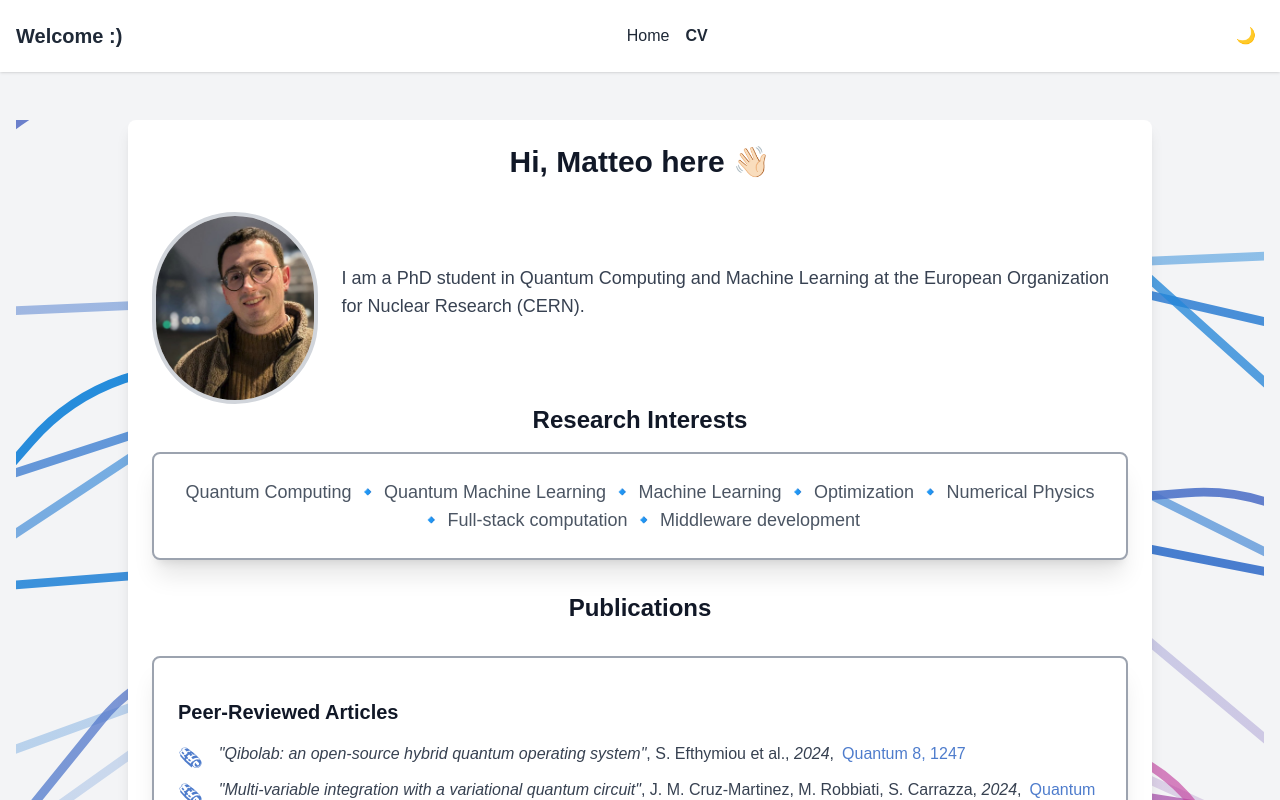
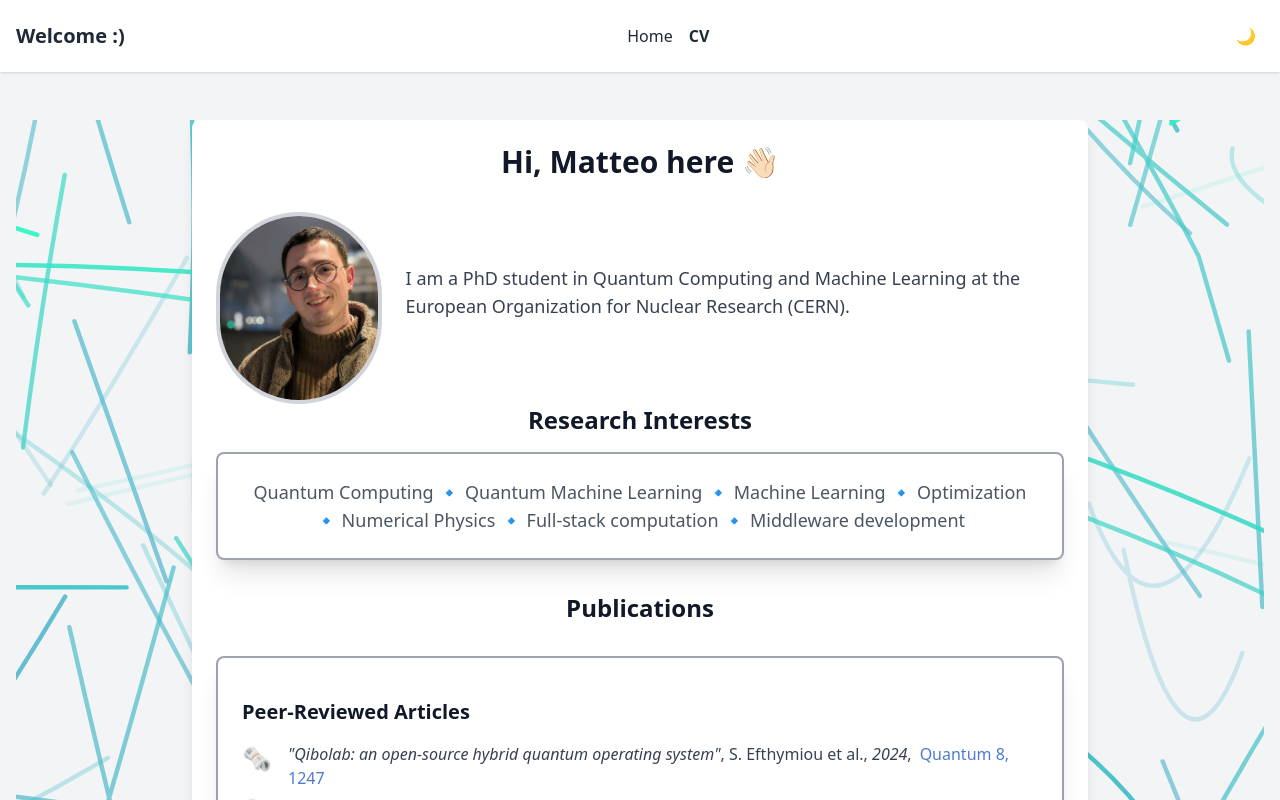
Before and after one commit to MatteoRobbiati/lorefais, a Next.js app: page / in a window 1280 px wide. Shown: the top 800 px of the page. Built offline with nearby package versions, Linux system fonts and the light colour scheme.

Commit message:
some fixes to bg and sizes

```diff
--- a/pages/index.js
+++ b/pages/index.js
@@ -4,7 +4,7 @@
     return (
       <div className="min-h-screen bg-cover bg-center bg-no-repeat dark:bg-gray-900" style={{ backgroundImage: "url('/bg.svg')" }}>
         {/* Main content box */}
-        <div className="max-w-5xl mx-auto p-6 bg-white dark:bg-gray-800 rounded-lg shadow-lg">
+        <div className="max-w-4xl mx-auto p-6 bg-white dark:bg-gray-800 rounded-lg shadow-lg">
           {/* Introduction */}
           <div className="text-center mb-8">
             <h1 className="text-3xl font-bold mb-1 text-gray-900 dark:text-white">Hi, Matteo here 👋🏻</h1>
--- a/styles/globals.css
+++ b/styles/globals.css
@@ -14,16 +14,20 @@
   }
 }
 
-html,
-body {
-  height: 100%; /* Ensure html and body take full height */
-  margin: 0; /* Remove default margin */
+/* Reset margin and padding for body and html */
+html, body {
+  margin: 0;
+  padding: 0;
+  height: 100%;
 }
 
+/* Ensure the background image covers the entire screen */
 body {
-  color: var(--foreground);
-  background: var(--background);
-  font-family: Arial, Helvetica, sans-serif;
+  background-image: url('/bg.svg');  /* Path to your background image */
+  background-size: cover;
+  background-position: center;
+  background-repeat: no-repeat;
+  min-height: 100vh; /* Full viewport height */
 }
 
 
```
Also changed, not shown: public/bg.svg, public/qibo_bg.jpg (deleted).
